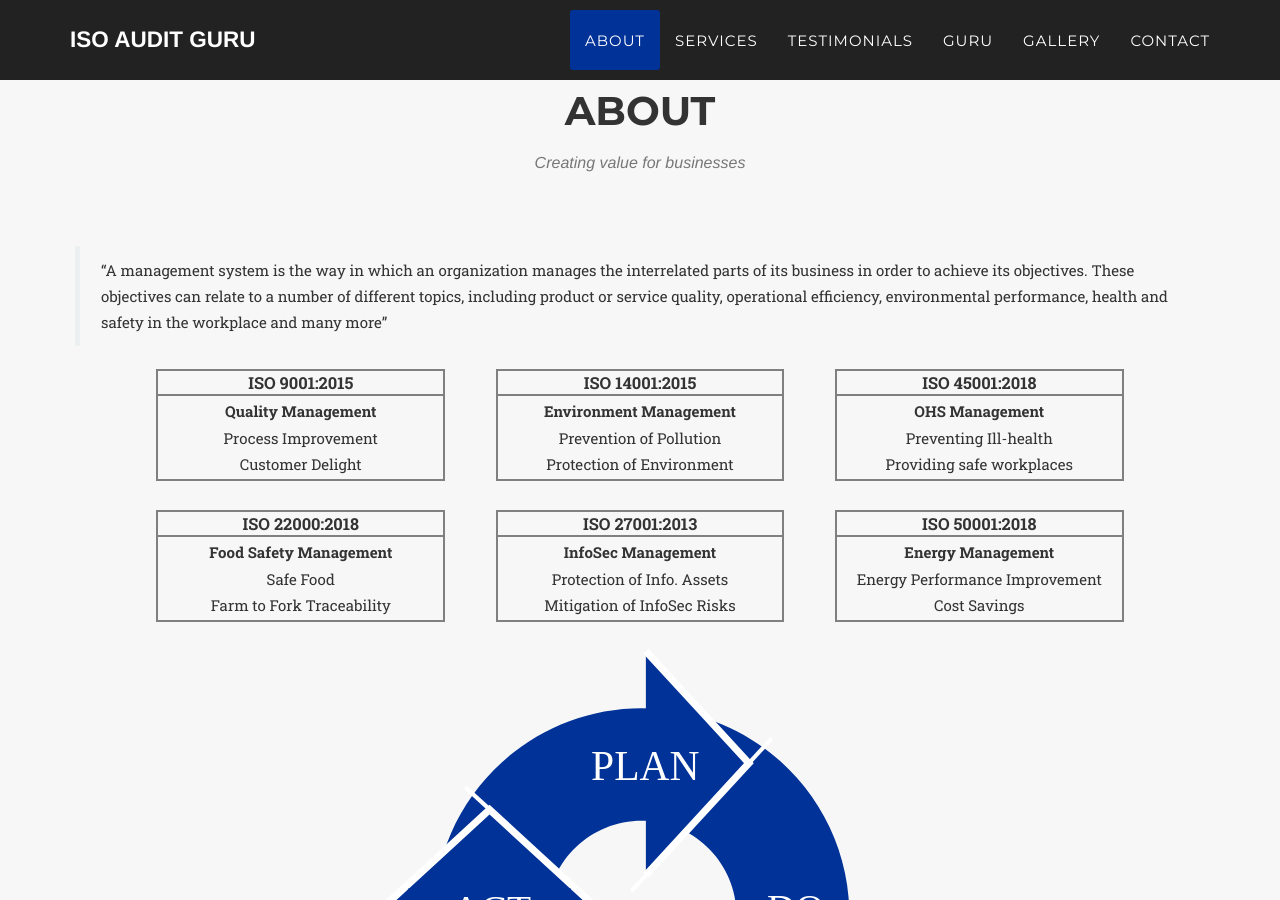
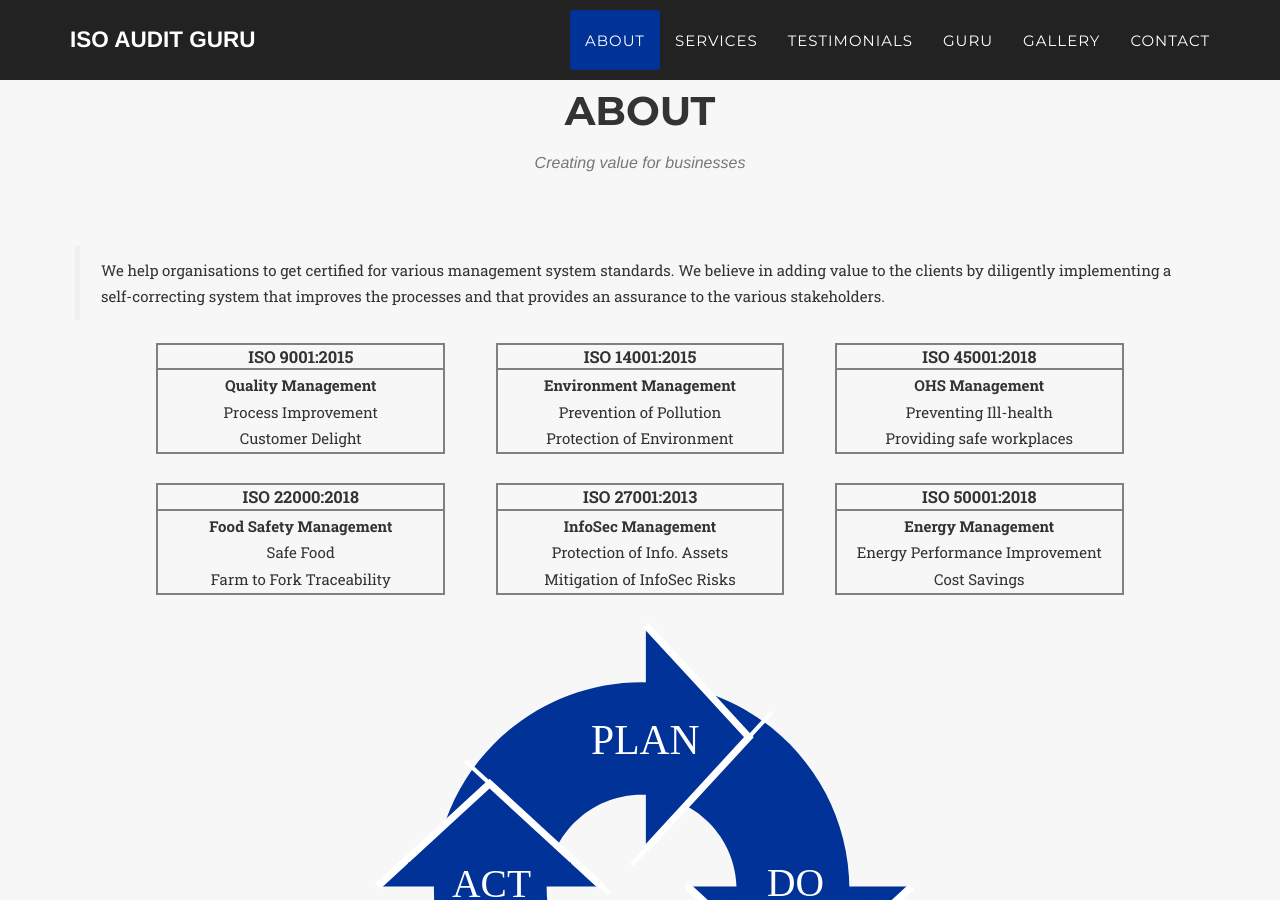
Before and after one commit to ISO-Audit-Guru/ISO-Audit-Guru.github.io, a Jekyll site: the page built from index.html, in a window 1280 px wide and 900 px high, scrolled down 1124 px. Built offline with Jekyll 4.4.1, drawn with Linux system fonts in a browser that asks for light colours; nearby versions of some CDN libraries; some web fonts are replaced; some of the changed text lies outside the part shown.

Commit message:
Update template.yml

```diff
--- a/_data/template.yml
+++ b/_data/template.yml
@@ -11,12 +11,8 @@ font:
   secondary: '"Droid Serif", "Helvetica Neue", Helvetica,Arial,sans-serif'
 
 aboutpart1: |
-  > “A management system is the way in which an organization manages the interrelated parts of its
-  business in order to achieve its objectives. These objectives can relate to a number of different
-  topics, including product or service quality, operational efficiency, environmental performance,
-  health and safety in the workplace and many more”
+  >  We help organisations to get certified for various management system standards. We believe in adding value to the clients by diligently implementing a self-correcting system that improves the processes and that provides an assurance to the various stakeholders.
 
 aboutpart2: |
-
-  All the management systems follow as _Plan-Do-Check-Act_ cycle that has been a time-tested recipe
+  Management systems are the way in which organizations manage the interrelated and interactive parts of their business in order to achieve their objectives. These objectives can relate to a number of different areas, including product or service quality, operational efficiency, environmental performance, health and safety in the workplace and many more! All the management systems follow as _Plan-Do-Check-Act_ cycle that has been a time-tested recipe
   for success for many an organisation.
```
